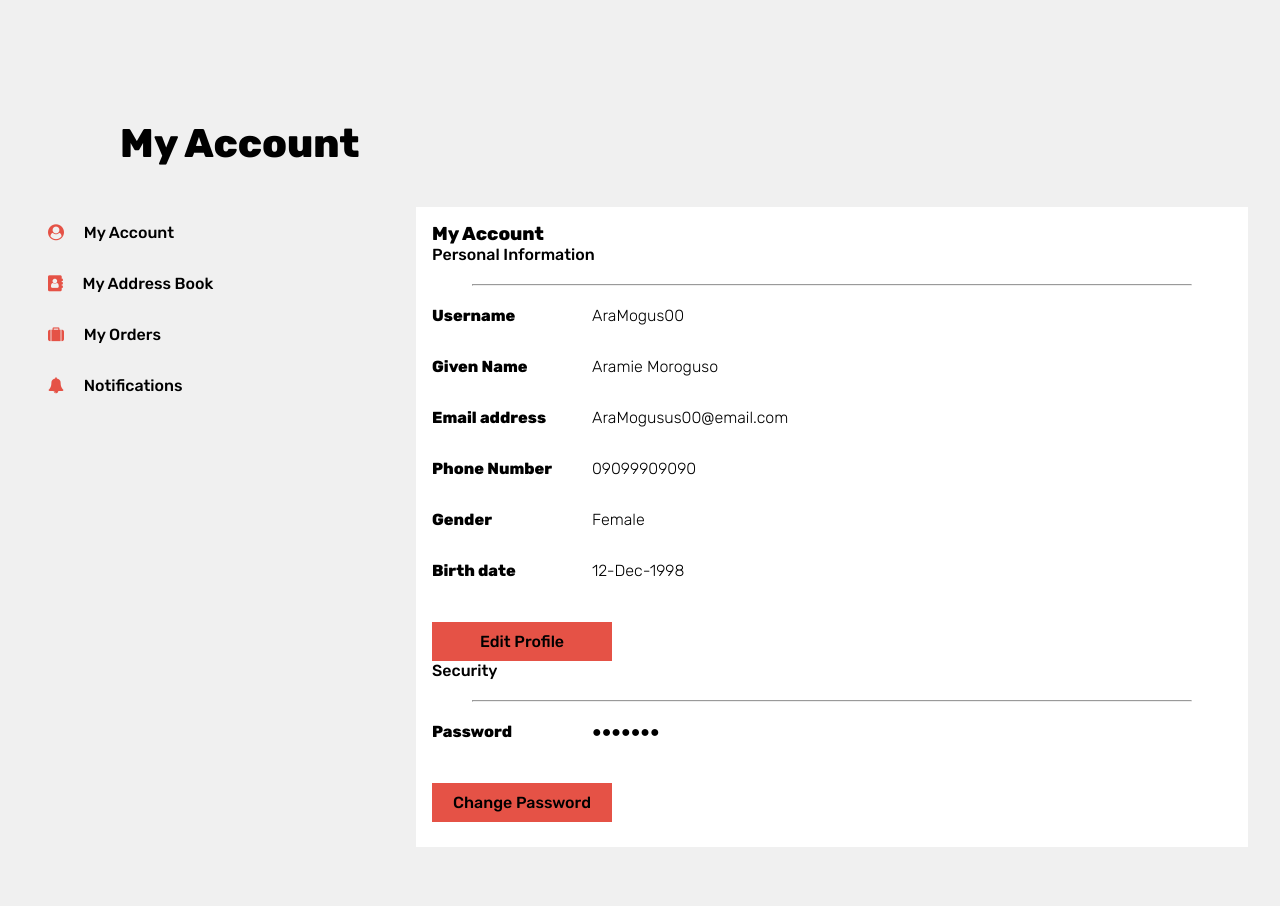
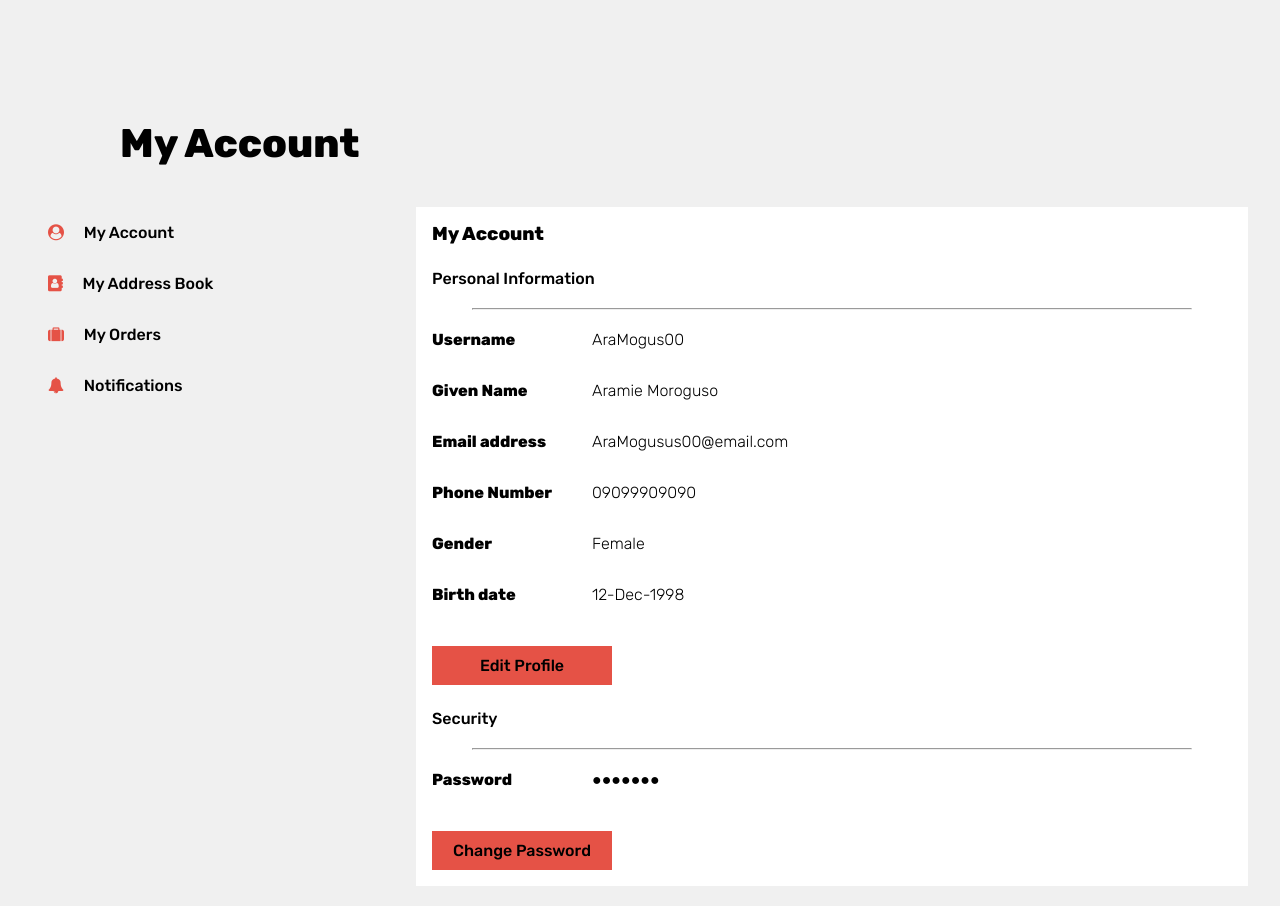
Before and after one commit to coleencoder/Group4Capstone, a PHP site: page /HTML/user_myaccountdef.html in a window 1280 px wide. Before the commit the page ends 847 px from the top, so only its background shows below. Run offline with PHP 8.4, Linux system fonts and the light colour scheme.

Commit message:
Update styles_myaccountdef.css

```diff
--- a/css/styles_myaccountdef.css
+++ b/css/styles_myaccountdef.css
@@ -52,7 +52,10 @@ i {
     /*border: 2px solid black;*/
     padding: 1em;
     width: 65vw;
-    height: 80vh;
+    height: fit-content;
+}
+.body-detail{
+    padding-top: 3%;
 }
 .profile-value {
     font-weight: 300;
```
